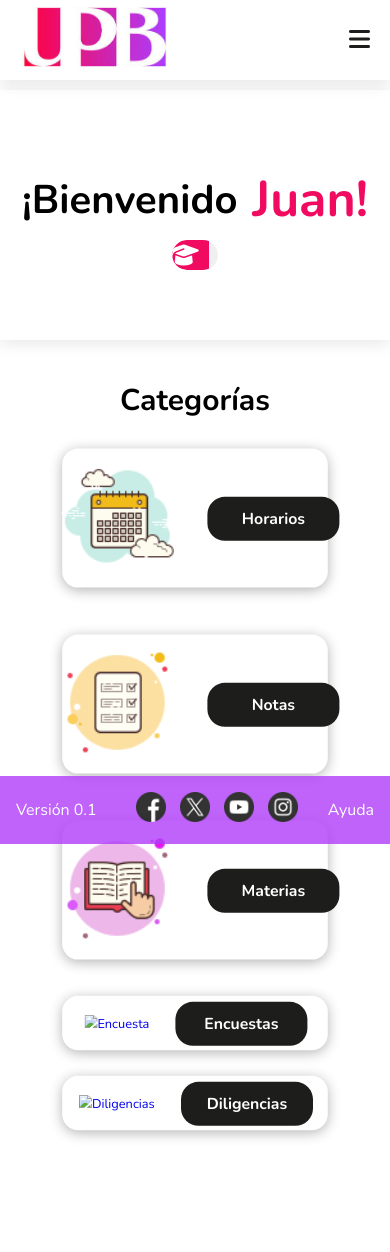
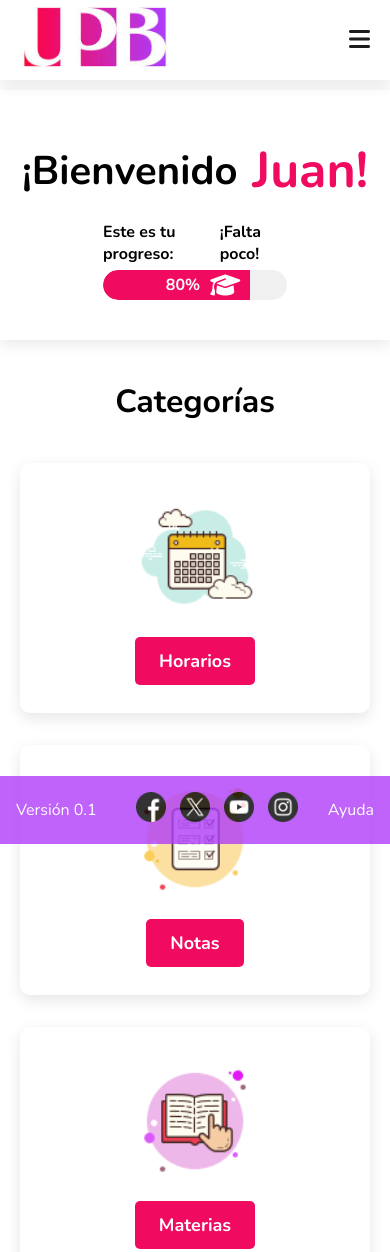
Before and after one commit to JuanJAreiza/JuanJAreiza.github.io, a plain HTML site: page html/home.html in a window 390 px wide. Shown: the top 1252 px of the page. Before the commit the page ends 1227 px from the top, so only its background shows below. Drawn offline with nearby package versions, Linux system fonts and the light colour scheme.

Commit message:
Se mejora el Home

```diff
--- a/css/home.css
+++ b/css/home.css
@@ -8,6 +8,8 @@
     --fondo: rgba(255,255,255,255);
     --letra: rgba(29,29,27,255);
     --blur: blur(10px);
+
+    --verde: rgba(37, 200, 91, 255);
 }
 
 *{
@@ -15,11 +17,10 @@
     padding: 0;
     box-sizing: border-box;
     font-family: "Nunito", sans-serif;
-    transition: all .2s linear;
 }
 
 body{
-    height: 100vh;
+    height: 100%;
     position: relative;
 }
 
@@ -90,6 +91,7 @@ header{
     display: none;
 }
 
+
 /*BIENVENIDA*/
 .inicio{
     background: var(--fondo);
@@ -116,7 +118,12 @@ header{
     font-size: 20px;
 }
 
+.bienvenida-conten .nombre{
+    animation: resaltar 5s infinite;
+}
+
 .bienvenida-conten .nombre:hover{
+    transition: all .2s linear;
     transform: rotate(8deg);
 }
 
@@ -133,7 +140,16 @@ header{
     max-width: 600px;
 }
 
+.apoyo-textos{
+    margin-top: 10px;
+    display: flex;
+    justify-content: space-between;
+    font-weight: bold;
+    user-select: none;
+}
+
 .progress-container {
+    margin-top: 5px;
     width: 100%;
     background-color: var(--gris);
     border-radius: 20px;
@@ -142,9 +158,13 @@ header{
     transition: transform 0.3s;
 }
 
-  .progress-container:hover {
+.progress-container:hover{
     transform: scale(1.02);
     box-shadow: 0 .2rem 1rem rgba(0, 0, 0, .3);
+}
+
+.progress-container:hover ~ .apoyo-textos #falta-poco{
+    font-size: 1.1em;
 }
 
 .progress-bar {
@@ -160,8 +180,12 @@ header{
     transition: width 2s ease-in-out;
 }
 
-  .progress-bar:hover {
+.progress-bar:hover{
     background: linear-gradient(to right, var(--rojo), var(--morado));
+}
+
+.progress-bar:hover ~ .apoyo-textos #falta-poco{
+    columns: var(--rojo);
 }
 
 .progress-text {
@@ -176,70 +200,90 @@ header{
     margin-right: 10px;
 }
 
-/*CATEGORIAS*/
-.categoria-contenedor{
-    display: flex;
-    flex-flow: column;
-    align-items: center;
-    padding-bottom: 100px;
+#falta-poco {
+    transition: font-size 0.3s ease;
   }
 
-.categoria-contenedor .titulo{
-    margin-top: 40px;
-    margin-bottom: 10px;
-    font-size: 20px;
-    padding-bottom: 40px;
+/*CATEGORÍA*/
+.categoria-contenedor {
+    width: 100%;
+    max-width: 1200px;
+    padding: 20px;
+    text-align: center;
+    display: flex;
+    flex-direction: column;
+    align-items: center;
+    margin: 20px auto;
 }
 
-.botones{
-    display: grid;
-    gap: 2rem;
-    grid-template-columns: repeat(auto-fill, minmax(min(100%, 15rem), 1fr));
-    width: 60%;
+.titulo {
+    margin-bottom: 40px;
 }
 
-.categoria-contenedor .botones .boton{
+.botones {
     display: flex;
-    padding: 2rem 3rem;
-    align-items: center;
+    flex-wrap: wrap;
     justify-content: center;
-    flex-direction: column;
-    box-shadow: 0 .2rem 1rem rgba(0, 0, 0, .3);
-    border-radius: 20px;
-    cursor: pointer;
+    gap: 30px;
 }
 
-.categoria-contenedor .botones .boton img{
-    height: 10rem;
+.boton {
+    background: var(--fondo);
+    border-radius: 10px;
+    box-shadow: 0 5px 15px rgba(0, 0, 0, 0.1);
+    overflow: hidden;
+    transition: transform 0.3s ease, box-shadow 0.3s ease;
+    width: 250px;
+    height: 250px;
 }
 
-.categoria-contenedor .botones .boton:hover img{
+.boton:hover {
+    transform: translateY(-10px);
+    box-shadow: 0 15px 25px rgba(0, 0, 0, 0.2);
+}
+
+.boton a {
+    display: flex;
+    flex-direction: column;
+    align-items: center;
+    text-decoration: none;
+    color: inherit;
+    padding: 20px;
+    transition: background-color 0.3s ease;
+    width: 100%;
+    height: 100%;
+    justify-content: center;
+}
+
+.boton img {
+    margin-bottom: 15px;
+    transition: transform 0.3s ease;
+    width: 130px;
+}
+
+.boton button {
+    background-color: var(--rojo);
+    color: var(--fondo);
+    border: none;
+    padding: 12px 24px;
+    border-radius: 5px;
+    font-size: 20px;
+    font-weight: bold;
+    cursor: pointer;
+    transition: background-color 0.3s ease, transform 0.3s ease;
+}
+
+.boton:hover button {
+    background: linear-gradient(to right, var(--rojo), var(--morado));
+    transform: scale(1.1);
+}
+
+.boton:hover img {
     transform: scale(1.2);
 }
 
-.categoria-contenedor .botones .boton button{
-    height: 50px;
-    width: 150px;
-    background-color: var(--letra);
-    color: var(--fondo);
-    font-weight: bold;
-    font-size: 18px;
-    border: none;
-    margin: 5px;
-    border-radius: 20px;
-    cursor: pointer;
-}
 
-.categoria-contenedor .botones .boton button:hover{
-    transform: scale(1.1);
-    background: linear-gradient(-135deg, var(--morado), var(--rojo));
-    color: var(--fondo);
-}
-
-.categoria-contenedor .botones .boton button:active{
-    transform: scale(0.95);
-}
-
+/*FOOTER*/
 footer{
     position: fixed;
     left: 0;
@@ -319,17 +363,27 @@ footer .redes img:hover{
 
 /* RESPONSIVE */
 
-/*PC Ajuste*/
-@media(max-width: 2285px){
-    .botones{
-        gap: 2rem;
-        grid-template-columns: repeat(auto-fill, minmax(min(100%, 15rem), 1fr));
-        width: 40%;
-    }
+/*Tablet*/
+@media(max-width: 992px){
+
+    .progress-section {
+        width: 60%;
+        max-width: 600px;
     }
 
-/*Tablet*/
-@media(max-width: 992px){
+    .botones {
+        flex-direction: row;
+        gap: 30px;
+    }
+
+    .boton a {
+        padding: 15px;
+    }
+
+    .boton button {
+        font-size: 18px;
+    }
+
     .navbar .links{
         display: none;
     }
@@ -345,26 +399,19 @@ footer .redes img:hover{
 
 /*Mobile*/
 @media (max-width: 576px){
-    .categoria-contenedor .titulo{
-        padding-bottom: 10px;
+
+    .progress-section {
+        width: 80%;
+        max-width: 400px;
     }
 
     .botones{
         gap: 2rem;
-        grid-template-columns: repeat(auto-fill, minmax(min(100%, 15rem), 2fr));
-        width: 80%;
+        width: 100%;
     }
 
-    .categoria-contenedor .botones .boton{
-        flex-direction: row;
-        transform: scale(.8);
-        margin: -10px;
-        padding: 5px 5px 3px 5px;
-    }
-
-    .categoria-contenedor .botones .boton button{
-        transform: scale(1.1);
-        margin-left: 40px;
+    .boton{
+        width: 450px;
     }
 
     .dropdown_menu{
--- a/html/home.html
+++ b/html/home.html
@@ -50,57 +50,65 @@
         <h1>¡Bienvenido </h1>
       </div>
       <div>
-        <h1 class="nombre"><a href="../html/perfil.html">Juan!</a></h1>
+        <h1 class="nombre" id="nombre"><a href="../html/perfil.html">Juan!</a></h1>
       </div>
     </div>
 
 
     <section class="progress-section">
-      <div class="progress-container" onclick="location.href='another_section.html'">
+      <div class="apoyo-textos">
+        <p>Este es tu progreso:</p>
+        <p id="falta-poco">¡Falta poco!</p>
+      </div>
+      <div class="progress-container" id="progress-container" onclick="location.href='diligencias.html'">
         <div class="progress-bar" id="progress-bar">
           <span class="progress-text" id="progress-text">80%</span>
           <i class="fa fa-graduation-cap progress-icon" aria-hidden="true"></i>
         </div>
       </div>
     </section>
-
-    <!--<div class="progreso">
-      <div class="titulo-progreso"><h4>Este es tú progreso</h4></div>
-      <div class="barra-base"> <a href="../html/notas.html"><img src="../imgs/bar-progress.png" alt=""></a></div>
-    </div>-->
   </div>
 
   <div class="fondo"> </div>
 
   <div class="categoria-contenedor">
-
     <div class="titulo">
-      <h2>Categorías</h2>
+        <h1>Categorías</h1>
     </div>
-
-    <div class = "botones">
-      <nav class = "boton">
-        <a href="horarios.html"><img src="../imgs/horario.png" alt="Horarios"></a>
-        <a href="horarios.html"><button>Horarios</button></a>
+    <div class="botones">
+        <nav class="boton">
+            <a href="horarios.html">
+                <img src="../imgs/horario.png" alt="Horarios">
+                <button>Horarios</button>
+            </a>
         </nav>
-      <nav class = "boton">
-        <a href="notas.html"><img src="../imgs/notas.png" alt="Notas"></a>
-        <a href="notas.html"><button>Notas</button></a>
+        <nav class="boton">
+            <a href="notas.html">
+                <img src="../imgs/notas.png" alt="Notas">
+                <button>Notas</button>
+            </a>
         </nav>
-      <nav class = "boton">
-        <a href="materias.html"><img src="../imgs/materias.png" alt="Materias"></a>
-        <a href="materias.html"><button>Materias</button></a>
+        <nav class="boton">
+            <a href="materias.html">
+                <img src="../imgs/materias.png" alt="Materias">
+                <button>Materias</button>
+            </a>
         </nav>
-      <nav class = "boton">
-        <a href="encuestas.html"><img src="../imgs/encuesta.png" alt="Encuesta"></a>
-        <a href="encuestas.html"><button>Encuestas</button></a>
+        <nav class="boton">
+            <a href="encuestas.html">
+                <img src="../imgs/encuesta.png" alt="Encuesta">
+                <button>Encuestas</button>
+            </a>
         </nav>
-      <nav class = "boton">
-        <a href="diligencias.html"><img src="../imgs/diligencias.png" alt="Diligencias"></a>
-        <a href="diligencias.html"><button>Diligencias</button></a>
+        <nav class="boton">
+            <a href="diligencias.html">
+                <img src="../imgs/diligencias.png" alt="Diligencias">
+                <button>Diligencias</button>
+            </a>
         </nav>
     </div>
 </div>
+
   <footer>
     <div class="footer">
       <p>Versión 0.1</p>
--- a/js/main.js
+++ b/js/main.js
@@ -33,17 +33,65 @@ document.addEventListener('DOMContentLoaded', () => {
  });
 
 
+ document.addEventListener("DOMContentLoaded", function() {
+    var progressBar = document.getElementById('progress-bar');
+    var progressText = document.getElementById('progress-text');
+    var faltaPoco = document.getElementById('falta-poco');
+    var progressContainer = document.getElementById('progress-container');
+
+    if (progressBar && progressText) {
+        setTimeout(function() {
+            progressBar.style.width = '80%';
+            progressText.innerText = '80%';
+        }, 100); // Delay
+    } else {
+        console.error('progressBar or progressText is null');
+    }
+
+    if (progressContainer && faltaPoco) {
+        progressContainer.addEventListener('mouseover', () => {
+            faltaPoco.style.fontSize = '1.1em';
+            faltaPoco.style.color = 'var(--verde)';
+        });
+
+        progressContainer.addEventListener('mouseout', () => {
+            faltaPoco.style.fontSize = '';
+            faltaPoco.style.color = '';
+        });
+    } else {
+        console.error('progressContainer or faltaPoco is null');
+    }
+});
+
+
 //HOME: Barra de progreso
+/*
 document.addEventListener("DOMContentLoaded", function() {
     var progressBar = document.getElementById('progress-bar');
     var progressText = document.getElementById('progress-text');
     setTimeout(function() {
       progressBar.style.width = '80%';
       progressText.innerText = '80%';
-    }, 500); // Delay for a more visible effect
+    }, 100); // Delay
   });
 
+//HOME: Cambiar el estilo del texto "¡Falta poco!" en función del hover
+const faltaPoco = document.getElementById('falta-poco');
+const progressContainer = document.getElementById('progress-container');
 
+progressContainer.addEventListener('mouseover', () => {
+  faltaPoco.style.fontSize = '1.1em';
+  faltaPoco.style.color = 'var(--verde)';
+});
+
+progressContainer.addEventListener('mouseout', () => {
+  faltaPoco.style.fontSize = '';
+  faltaPoco.style.color = '';
+});
+
+
+
+*/
  //MATERIAS: FUNCION PARA EL DESPLIEGUE DE TABLAS
  const slides = document.querySelectorAll('.slide');
  const dots = document.querySelectorAll('.dot');
@@ -92,53 +140,3 @@ document.addEventListener("DOMContentLoaded", function() {
      resetInterval();
    });
  });
-
-
-
-/*
- const slider = document.querySelector('.slider');
- const images = document.querySelectorAll('.slider img');
- const dots = document.querySelectorAll('.dot');
- const prevButton = document.querySelector('.prev');
- const nextButton = document.querySelector('.next');
-
- let index = 0;
- let intervalTime = 5000;
- let slideInterval;
-
- function showSlide(n) {
-     index = (n + images.length) % images.length;
-     slider.style.transform = `translateX(${-index * 100}%)`;
-     updateDots();
-     resetInterval();
- }
-
- function nextSlide() {
-     showSlide(index + 1);
- }
-
- function prevSlide() {
-     showSlide(index - 1);
- }
-
- function updateDots() {
-     dots.forEach(dot => dot.classList.remove('active'));
-     dots[index].classList.add('active');
- }
-
- dots.forEach((dot, i) => {
-     dot.addEventListener('click', () => {
-         showSlide(i);
-     });
- });
-
- prevButton.addEventListener('click', prevSlide);
- nextButton.addEventListener('click', nextSlide);
-
- function resetInterval() {
-     clearInterval(slideInterval);
-     slideInterval = setInterval(nextSlide, intervalTime);
- }
-
- resetInterval();
- */
```
Also changed, not shown: html/horarios2.html (+7 -7 lines), css/diligencias.css (added). Lines whose indentation alone changed are shown as unchanged.
